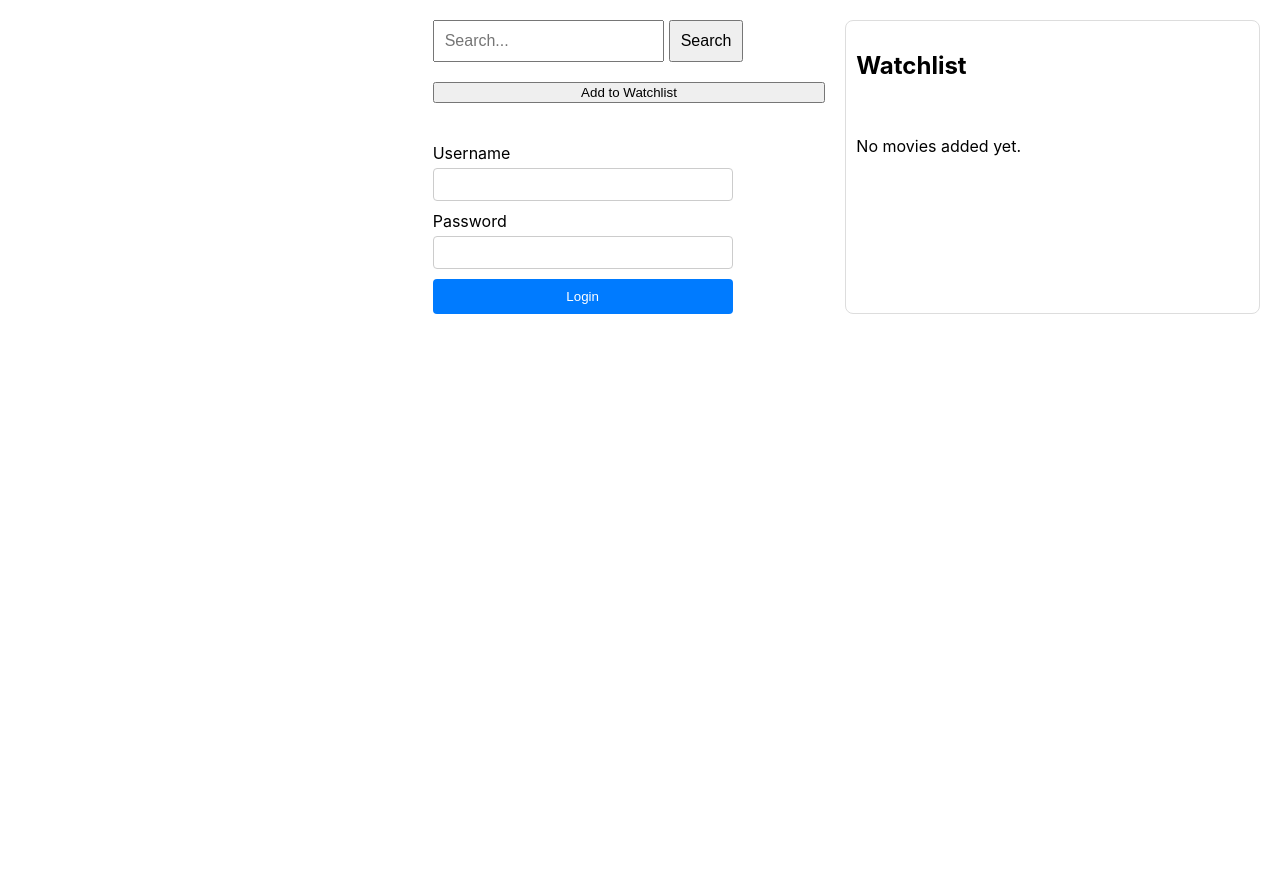
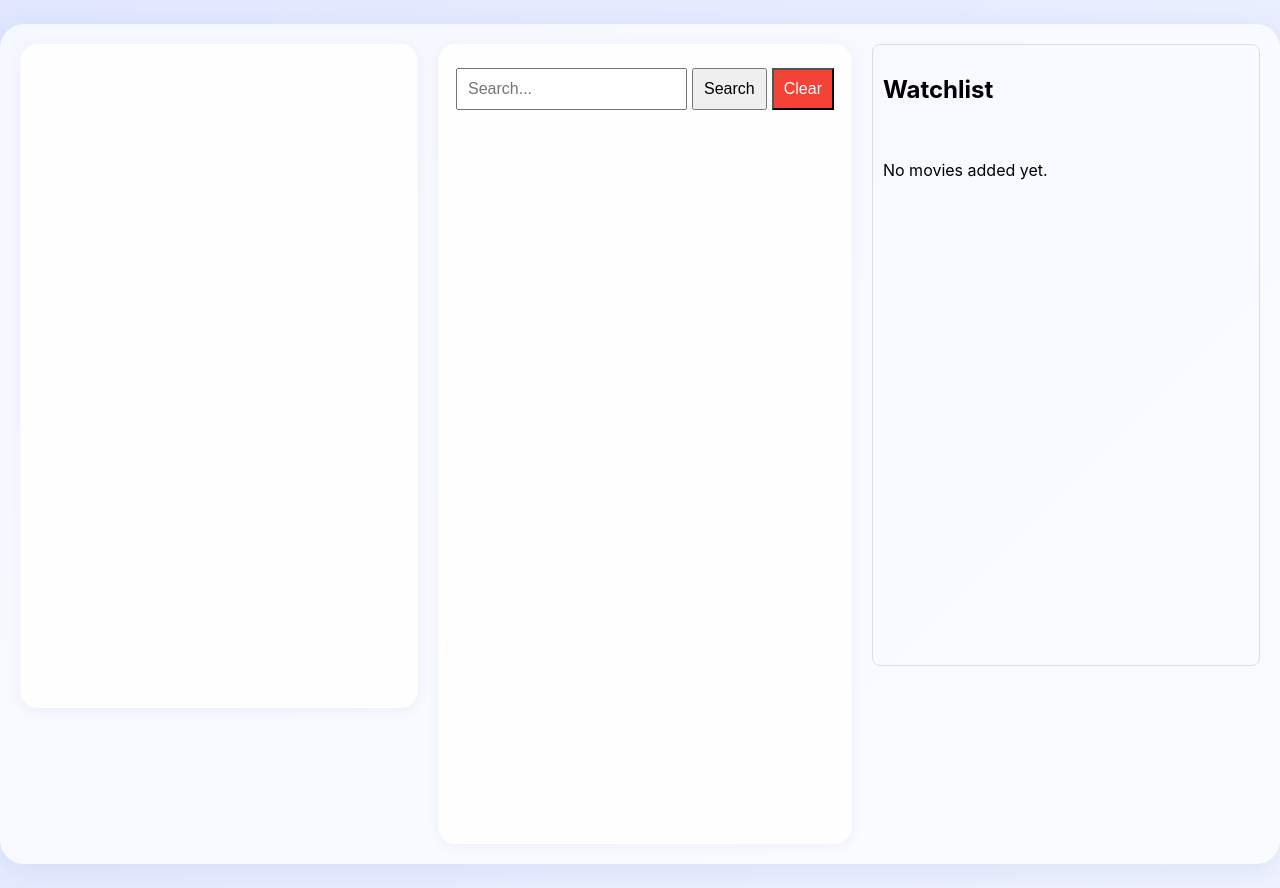
Before and after one commit to phollenback/Movie-Man, a React (Create React App) app in the folder front/: page / in a window 1280 px wide. Before the commit the page ends 800 px from the top, so only its background shows below. Built offline with nearby package versions, Linux system fonts and the light colour scheme.

Commit message:
EC2 Deployment ready

```diff
--- a/front/src/App.jsx
+++ b/front/src/App.jsx
@@ -4,41 +4,66 @@ import Movie from './models/Movie';
 import MovieCard from './components/MovieCard';
 import SearchForm from './components/SearchForm';
 import Watchlist from './components/Watchlist';
-import LoginForm from './components/LoginForm';
 import './styles/App.css';
 
 function App() {
   const [movies, setMovies] = useState([]);
   const [watchlist, setWatchlist] = useState([]);
+  const [searchError, setSearchError] = useState('');
+  const [clientPage, setClientPage] = useState(1);
+  const [loading, setLoading] = useState(false);
 
-  const searchKey = async (keyword) => {
+  const MOVIES_PER_PAGE = 2;
+
+  const searchKey = async (keyword, page = 1) => {
     try {
-      const response = await axios.get(`http://www.omdbapi.com/?apikey=c03606c4&t=${encodeURIComponent(keyword)}`);
+      setSearchError('');
+      setLoading(true);
+      const response = await axios.get(`http://www.omdbapi.com/?apikey=c03606c4&s=${encodeURIComponent(keyword)}&page=${page}`);
       const data = response.data;
 
       if (data.Response === 'True') {
-        const movie = new Movie(
-          data.Title,
-          data.Year,
-          data.Director,
-          data.Plot,
-          data.Ratings.length > 0 ? data.Ratings[0].Value : 'N/A',
-          data.Poster
-        );
-        setMovies([movie]);
+        // Fetch full details for each movie in parallel
+        const detailPromises = data.Search.map(async (item) => {
+          const detailRes = await axios.get(`http://www.omdbapi.com/?apikey=c03606c4&i=${item.imdbID}`);
+          const detail = detailRes.data;
+          return new Movie(
+            detail.Title,
+            detail.Year,
+            detail.Director || 'N/A',
+            detail.Plot || 'N/A',
+            (detail.Ratings && detail.Ratings.length > 0 ? detail.Ratings[0].Value : (detail.imdbRating && detail.imdbRating !== 'N/A' ? detail.imdbRating : 'N/A')),
+            detail.Poster
+          );
+        });
+        const moviesList = await Promise.all(detailPromises);
+        setMovies(moviesList);
+        setClientPage(1); // Reset client page on new search
       } else {
-        console.log('Movie not found');
         setMovies([]);
+        setSearchError(data.Error || 'No results found.');
+        setClientPage(1);
       }
+      setLoading(false);
     } catch (error) {
+      setMovies([]);
+      setSearchError('Error fetching movie data.');
+      setClientPage(1);
+      setLoading(false);
       console.error('Error fetching movie data:', error);
     }
   };
 
-  const addToWatchlist = () => {
-    if (movies.length > 0) {
-      setWatchlist([...watchlist, movies[0]]);
-    }
+  // Client-side pagination controls
+  const handleClientPageChange = (page) => {
+    setClientPage(page);
+  };
+
+  const paginatedMovies = movies.slice((clientPage - 1) * MOVIES_PER_PAGE, clientPage * MOVIES_PER_PAGE);
+  const totalClientPages = Math.ceil(movies.length / MOVIES_PER_PAGE);
+
+  const addToWatchlist = (movie) => {
+    setWatchlist((prev) => [...prev, movie]);
   };
 
   const removeFromWatchlist = (index) => {
@@ -48,18 +73,36 @@ function App() {
 
   return (
     <div className="app-container">
-      <div className="movies-container">
-        {movies.map((movie) => (
-          <MovieCard key={movie.title} movie={movie} />
-        ))}
+      <div className="movies-container grid-movies">
+        {searchError && <div className="error-message">{searchError}</div>}
+        <div className="movie-grid">
+          {paginatedMovies.map((movie) => (
+            <MovieCard key={movie.title + movie.year} movie={movie} onAddToWatchlist={() => addToWatchlist(movie)} />
+          ))}
+        </div>
+        {/* Pagination at the bottom */}
+        {totalClientPages > 1 && (
+          <div className="pagination pagination-bottom">
+            {Array.from({ length: totalClientPages }, (_, i) => (
+              <button
+                key={i + 1}
+                className={clientPage === i + 1 ? 'active' : ''}
+                onClick={() => handleClientPageChange(i + 1)}
+              >
+                {i + 1}
+              </button>
+            ))}
+          </div>
+        )}
       </div>
 
       <div className="search-add-container">
         <SearchForm onSearch={searchKey} />
-        <button onClick={addToWatchlist} className="add-button">
-          Add to Watchlist
-        </button>
-        <LoginForm />
+        {loading && (
+          <div className="loading-spinner-container">
+            <div className="loading-spinner"></div>
+          </div>
+        )}
       </div>
 
       <Watchlist watchlist={watchlist} onRemove={removeFromWatchlist} />
--- a/front/src/components/MovieCard.js
+++ b/front/src/components/MovieCard.js
@@ -1,15 +1,24 @@
 import React from 'react';
 import '../styles/MovieCard.css';
 
-const MovieCard = ({ movie }) => {
+const MovieCard = ({ movie, onAddToWatchlist }) => {
   return (
     <div className="movie-card">
-      <h2>{movie.title}</h2>
-      <p><strong>Year:</strong> {movie.year}</p>
-      <p><strong>Director:</strong> {movie.director}</p>
-      <p><strong>Rating:</strong> {movie.rating}</p>
-      <p>{movie.plot}</p>
-      {movie.poster && <img src={movie.poster} alt={movie.title} className="movie-poster" />}
+      <h2>{movie.title || 'N/A'}</h2>
+      <p><strong>Year:</strong> {movie.year || 'N/A'}</p>
+      <p><strong>Director:</strong> {movie.director || 'N/A'}</p>
+      <p><strong>Rating:</strong> {movie.rating || 'N/A'}</p>
+      <p>{movie.plot && movie.plot !== 'N/A' ? movie.plot : <span style={{ color: '#888' }}>No plot available.</span>}</p>
+      {movie.poster && movie.poster !== 'N/A' ? (
+        <img src={movie.poster} alt={movie.title} className="movie-poster" />
+      ) : (
+        <div className="movie-poster movie-poster-placeholder">No Image</div>
+      )}
+      {onAddToWatchlist && (
+        <button className="add-button-large" onClick={onAddToWatchlist}>
+          Add to Watchlist
+        </button>
+      )}
     </div>
   );
 };
--- a/front/src/components/SearchForm.js
+++ b/front/src/components/SearchForm.js
@@ -7,6 +7,11 @@ const SearchForm = ({ onSearch }) => {
   const handleSubmit = (event) => {
     event.preventDefault();
     onSearch(keyword);
+  };
+
+  const handleClear = () => {
+    setKeyword('');
+    onSearch('');
   };
 
   return (
@@ -24,6 +29,14 @@ const SearchForm = ({ onSearch }) => {
       >
         Search
       </button>
+      <button
+        type="button"
+        className="search-button"
+        style={{ background: '#f44336', color: '#fff', marginLeft: 5 }}
+        onClick={handleClear}
+      >
+        Clear
+      </button>
     </form>
   );
 };
--- a/front/src/styles/App.css
+++ b/front/src/styles/App.css
@@ -1,8 +1,26 @@
+body {
+  margin: 0;
+  font-family: -apple-system, BlinkMacSystemFont, 'Segoe UI', 'Roboto', 'Oxygen',
+    'Ubuntu', 'Cantarell', 'Fira Sans', 'Droid Sans', 'Helvetica Neue',
+    sans-serif;
+  -webkit-font-smoothing: antialiased;
+  -moz-osx-font-smoothing: grayscale;
+  background: linear-gradient(135deg, #e0e7ff 0%, #f0f4ff 100%);
+  min-height: 100vh;
+}
+
 .app-container {
   display: flex;
   flex-direction: row;
   padding: 20px;
   gap: 20px; /* Space between main components */
+  overflow: hidden;
+  height: 100vh;
+  background: rgba(255,255,255,0.7);
+  border-radius: 24px;
+  box-shadow: 0 8px 32px rgba(60,80,180,0.10);
+  margin: 24px auto;
+  max-width: 1600px;
 }
 
 .movies-container {
@@ -10,6 +28,33 @@
   display: flex;
   flex-direction: column;
   gap: 20px;
+  overflow: hidden;
+  height: 80vh;
+  justify-content: flex-start;
+  position: relative;
+  background: rgba(255,255,255,0.85);
+  border-radius: 18px;
+  box-shadow: 0 2px 12px rgba(60,80,180,0.07);
+  padding: 24px 16px 0 16px;
+  max-width: 900px;
+}
+
+/* Ensure pagination is always at the bottom of the movies-container */
+.pagination-bottom {
+  margin-top: auto;
+  margin-bottom: 0;
+  position: absolute;
+  left: 0;
+  right: 0;
+  bottom: 0;
+  display: flex;
+  justify-content: center;
+  background: #fff;
+  padding: 10px 0 10px 0;
+  border-top: 1px solid #eee;
+  gap: 8px;
+  border-bottom-left-radius: 18px;
+  border-bottom-right-radius: 18px;
 }
 
 .search-add-container {
@@ -18,10 +63,55 @@
   flex-direction: column;
   gap: 20px;
   max-width: 400px; /* Adjust this value as needed */
+  background: rgba(255,255,255,0.85);
+  border-radius: 18px;
+  box-shadow: 0 2px 12px rgba(60,80,180,0.07);
+  padding: 24px 18px 18px 18px;
+  margin-top: 0;
 }
 
 .add-button {
   margin-bottom: 20px; /* Margin below the button */
+  padding: 12px 28px;
+  font-size: 18px;
+  border-radius: 6px;
+  background: linear-gradient(90deg, #007bff 0%, #0056b3 100%);
+  color: #fff;
+  border: none;
+  cursor: pointer;
+  font-weight: 600;
+  box-shadow: 0 2px 8px rgba(0,0,0,0.07);
+  transition: background 0.2s, transform 0.1s;
+  letter-spacing: 0.5px;
+}
+
+.add-button:hover {
+  background: linear-gradient(90deg, #0056b3 0%, #007bff 100%);
+  transform: translateY(-2px) scale(1.04);
+  box-shadow: 0 4px 16px rgba(0,123,255,0.10);
+}
+
+/* For MovieCard's add button, make it even more prominent */
+.add-button-large {
+  width: 90%;
+  margin: 16px auto 0 auto;
+  display: block;
+  padding: 18px 0;
+  font-size: 20px;
+  border-radius: 8px;
+  background: linear-gradient(90deg, #28a745 0%, #218838 100%);
+  color: #fff;
+  font-weight: bold;
+  border: none;
+  cursor: pointer;
+  box-shadow: 0 2px 12px rgba(40,167,69,0.08);
+  transition: background 0.2s, transform 0.1s;
+  letter-spacing: 0.5px;
+}
+.add-button-large:hover {
+  background: linear-gradient(90deg, #218838 0%, #28a745 100%);
+  transform: translateY(-2px) scale(1.05);
+  box-shadow: 0 4px 16px rgba(40,167,69,0.12);
 }
 
 .login-form {
@@ -64,3 +154,92 @@
   flex-direction: column;
   gap: 20px;
 }
+
+.pagination {
+  display: flex;
+  gap: 5px;
+  margin-top: 20px;
+  flex-wrap: wrap;
+}
+
+.pagination button {
+  background: none;
+  border: none;
+  color: #007bff;
+  font-size: 20px;
+  cursor: pointer;
+  padding: 0 8px;
+  text-decoration: none;
+  transition: color 0.2s, text-decoration 0.2s;
+  outline: none;
+  box-shadow: none;
+  border-radius: 4px;
+  font-weight: 500;
+}
+
+.pagination button.active {
+  color: #0056b3;
+  font-weight: bold;
+  text-decoration: underline;
+  cursor: default;
+  background: #e0e7ff;
+  border-radius: 4px;
+}
+
+.pagination button:not(.active):hover {
+  text-decoration: underline;
+  color: #0056b3;
+  background: #e0e7ff;
+  border-radius: 4px;
+}
+
+.error-message {
+  color: #f44336;
+  background: #ffeaea;
+  border: 1px solid #f44336;
+  border-radius: 4px;
+  padding: 10px;
+  margin-bottom: 10px;
+  text-align: center;
+  font-size: 17px;
+  font-weight: 500;
+  box-shadow: 0 2px 8px rgba(244,67,54,0.07);
+}
+
+.movie-grid {
+  display: grid;
+  grid-template-columns: repeat(2, 1fr);
+  grid-template-rows: 1fr;
+  gap: 16px;
+  width: 100%;
+  height: auto;
+  align-items: stretch;
+  justify-items: center;
+  margin-bottom: 48px; /* space for pagination */
+}
+
+/* Loading spinner styles */
+.loading-spinner-container {
+  display: flex;
+  justify-content: center;
+  align-items: center;
+  width: 100%;
+  margin: 24px 0 12px 0;
+  min-height: 48px;
+  background: none;
+}
+
+.loading-spinner {
+  border: 6px solid #f3f3f3;
+  border-top: 6px solid #007bff;
+  border-radius: 50%;
+  width: 48px;
+  height: 48px;
+  animation: spin 1s linear infinite;
+  box-shadow: 0 2px 8px rgba(0,123,255,0.10);
+}
+
+@keyframes spin {
+  0% { transform: rotate(0deg); }
+  100% { transform: rotate(360deg); }
+}
--- a/front/src/styles/MovieCard.css
+++ b/front/src/styles/MovieCard.css
@@ -2,12 +2,34 @@
 .movie-card {
     border: 1px solid #ddd;
     border-radius: 8px;
-    padding: 10px;
-    margin: 10px;
+    padding: 6px 8px;
+    margin: 8px 0;
     text-align: center;
+    font-size: 15px;
+    max-width: 340px;
+    width: 100%;
+    box-sizing: border-box;
   }
 
   .movie-poster {
-    width: 200px;
+    width: 120px;
+    height: 180px;
+    object-fit: cover;
     border-radius: 4px;
+    margin: 0 auto 8px auto;
+    display: block;
   }
+
+  .movie-poster-placeholder {
+    width: 120px;
+    height: 180px;
+    display: flex;
+    align-items: center;
+    justify-content: center;
+    background: #f0f0f0;
+    color: #888;
+    border-radius: 4px;
+    font-size: 15px;
+    margin: 0 auto 8px auto;
+    border: 1px solid #ddd;
+  }
```
